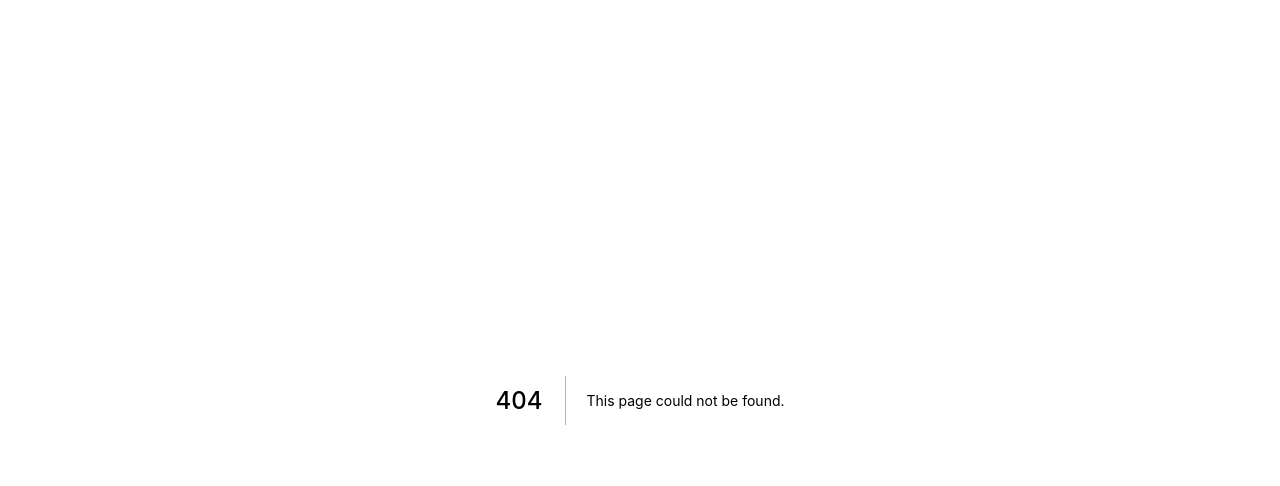
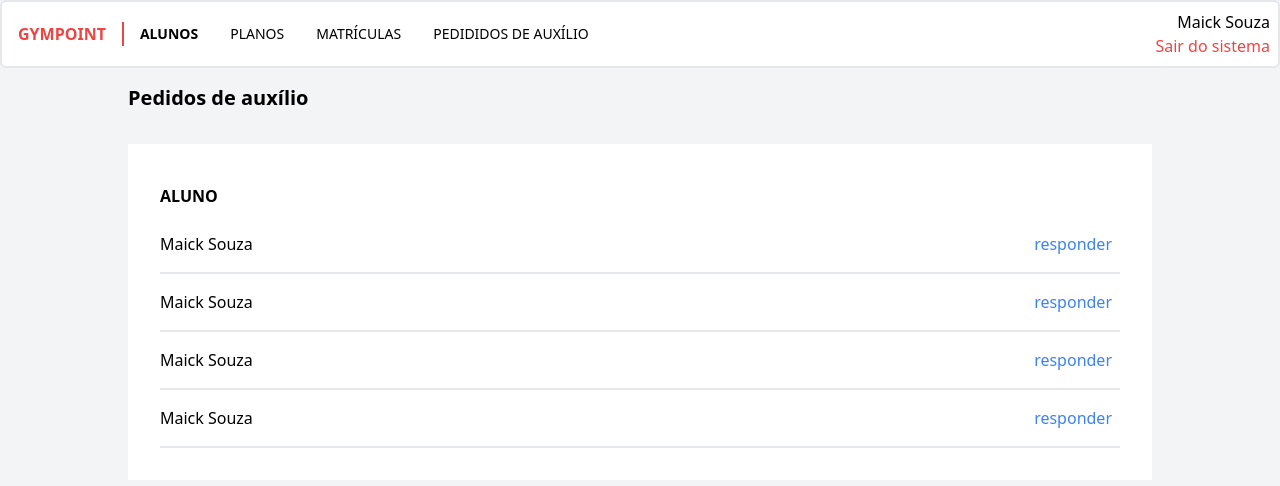
Before and after one commit to NearMaick/RocketSeat-GymPoint-2.0, a Next.js app: page /questions/list in a window 1280 px wide. Before the commit this address had no page. Shown: the top 486 px of the page. Built offline with nearby package versions, Linux system fonts and the light colour scheme.

Commit message:
styles(web): questionsList #1

```diff
--- /dev/null
+++ b/src/pages/questions/list.tsx
@@ -0,0 +1,36 @@
+import { Header } from "../../components/Header";
+
+const questions = [
+  { id: "1", student: "Maick Souza" },
+  { id: "2", student: "Maick Souza" },
+  { id: "3", student: "Maick Souza" },
+  { id: "4", student: "Maick Souza" },
+];
+
+export default function QuestionsList() {
+  return (
+    <div className='h-screen w-screen bg-gray-100'>
+      <Header />
+      <section className='flex items-center justify-between p-4'>
+        <div>
+          <h4 className='font-bold text-xl mx-28'>Pedidos de auxílio</h4>
+        </div>
+      </section>
+      <section className='bg-white mx-32 my-4 p-8'>
+        <div className='grid grid-cols-2'>
+          <p className='font-bold py-2'>ALUNO</p>
+        </div>
+        {questions.map((question) => (
+          <div key={question.id} className='grid grid-cols-2 border-b-2'>
+            <p className='py-4'>{question.student}</p>
+            <div className='w-full py-4 flex justify-end'>
+              <button type='button' onClick={() => {}}>
+                <a className='px-2 text-blue-500'>responder</a>
+              </button>
+            </div>
+          </div>
+        ))}
+      </section>
+    </div>
+  );
+}
```
